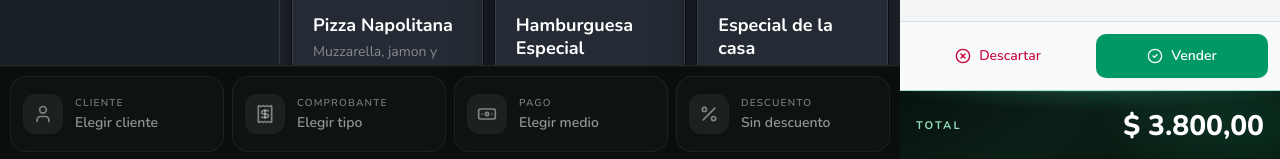
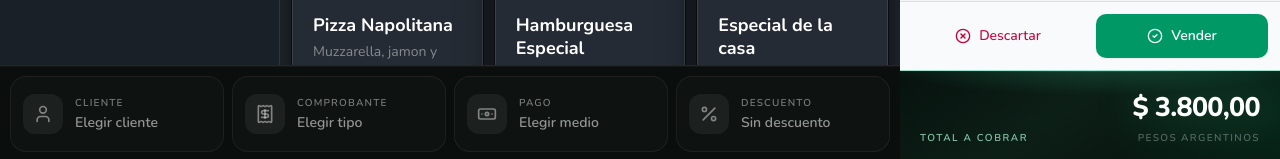
Before and after one commit to arianf30/rootsy-web, a Next.js app: page /1/sale in a window 1280 px wide. Shown: the part 638-797 px from the top of the page. Built offline with nearby package versions, Linux system fonts and the light colour scheme.

Commit message:
construct

```diff
--- a/app/[pop]/sale/page.tsx
+++ b/app/[pop]/sale/page.tsx
@@ -1342,7 +1342,11 @@ export default function SalePage() {
                 </div>
               </div>
 
-              <div className="relative flex h-18 min-h-18 w-full shrink-0 items-center justify-between overflow-hidden border-t border-emerald-500/35 px-4 backdrop-blur-xl">
+              <div
+                role="region"
+                aria-label="Total a cobrar de esta venta"
+                className="relative flex min-h-19 w-full shrink-0 flex-col justify-center overflow-hidden border-t border-emerald-500/35 px-4 py-3.5 backdrop-blur-xl sm:min-h-20 sm:px-5 sm:py-4"
+              >
                 <div
                   className="pointer-events-none absolute inset-0 bg-[linear-gradient(145deg,#07120e_0%,#0c1f17_42%,#061009_100%)]"
                   aria-hidden
@@ -1364,18 +1368,43 @@ export default function SalePage() {
                   aria-hidden
                 />
 
-                <span className="relative z-10 shrink-0 text-[11px] font-bold uppercase tracking-[0.2em] text-emerald-200/90">
-                  Total
-                </span>
-                <div className="relative z-10 ml-auto flex min-w-max flex-col items-end justify-center text-right leading-none">
-                  {hayDescuento ? (
-                    <p className="mb-1 text-[11px] text-white/35 line-through tabular-nums">
-                      {fmt.format(subtotal)}
+                <div className="relative z-10 flex w-full items-end justify-between gap-3">
+                  <div className="min-w-0 flex-1">
+                    <p className="text-[10px] font-semibold uppercase tracking-[0.16em] text-emerald-200/80">
+                      Total a cobrar
                     </p>
-                  ) : null}
-                  <p className="whitespace-nowrap text-[clamp(1.35rem,2.2vw,1.9rem)] font-black tabular-nums text-white drop-shadow-[0_0_24px_rgba(52,211,153,0.35)]">
-                    {fmt.format(total)}
-                  </p>
+                    {hayDescuento ? (
+                      <p className="mt-1 max-w-44 text-[10px] leading-snug text-white/40">
+                        Incluye descuento general sobre el subtotal.
+                      </p>
+                    ) : null}
+                  </div>
+                  <div className="flex min-w-0 shrink-0 flex-col items-end text-right">
+                    {hayDescuento ? (
+                      <>
+                        <p className="text-[11px] tabular-nums text-white/38 line-through decoration-white/25">
+                          {fmt.format(subtotal)}
+                        </p>
+                        <p className="mt-0.5 text-[11px] font-medium tabular-nums text-emerald-300/95">
+                          −{fmt.format(descuentoMonto)}
+                        </p>
+                        <div
+                          className="my-1.5 h-px w-12 max-w-full bg-linear-to-r from-emerald-400/50 to-transparent"
+                          aria-hidden
+                        />
+                      </>
+                    ) : null}
+                    <p
+                      className="whitespace-nowrap text-[clamp(1.25rem,2.1vw,1.85rem)] font-black tabular-nums tracking-tight text-white drop-shadow-[0_0_20px_rgba(52,211,153,0.32)]"
+                      aria-live="polite"
+                      aria-atomic="true"
+                    >
+                      {fmt.format(total)}
+                    </p>
+                    <span className="mt-1 text-[10px] font-semibold uppercase tracking-[0.14em] text-white/32">
+                      Pesos argentinos
+                    </span>
+                  </div>
                 </div>
               </div>
             </div>
```
